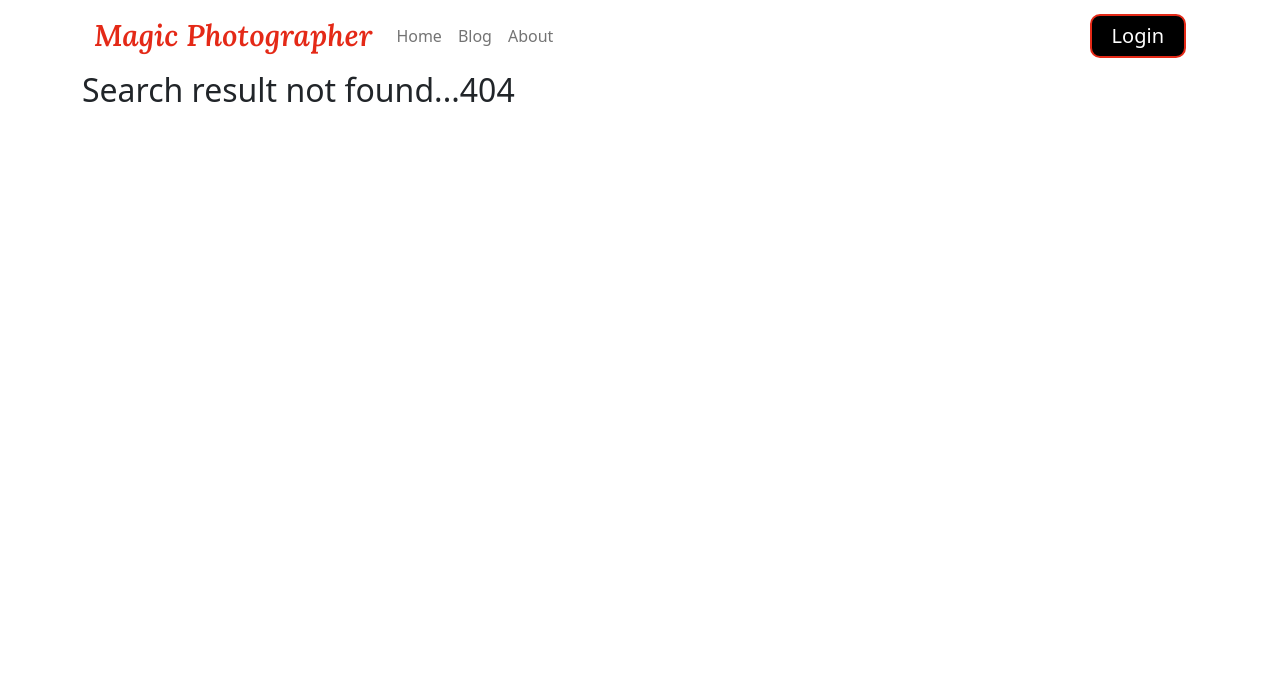
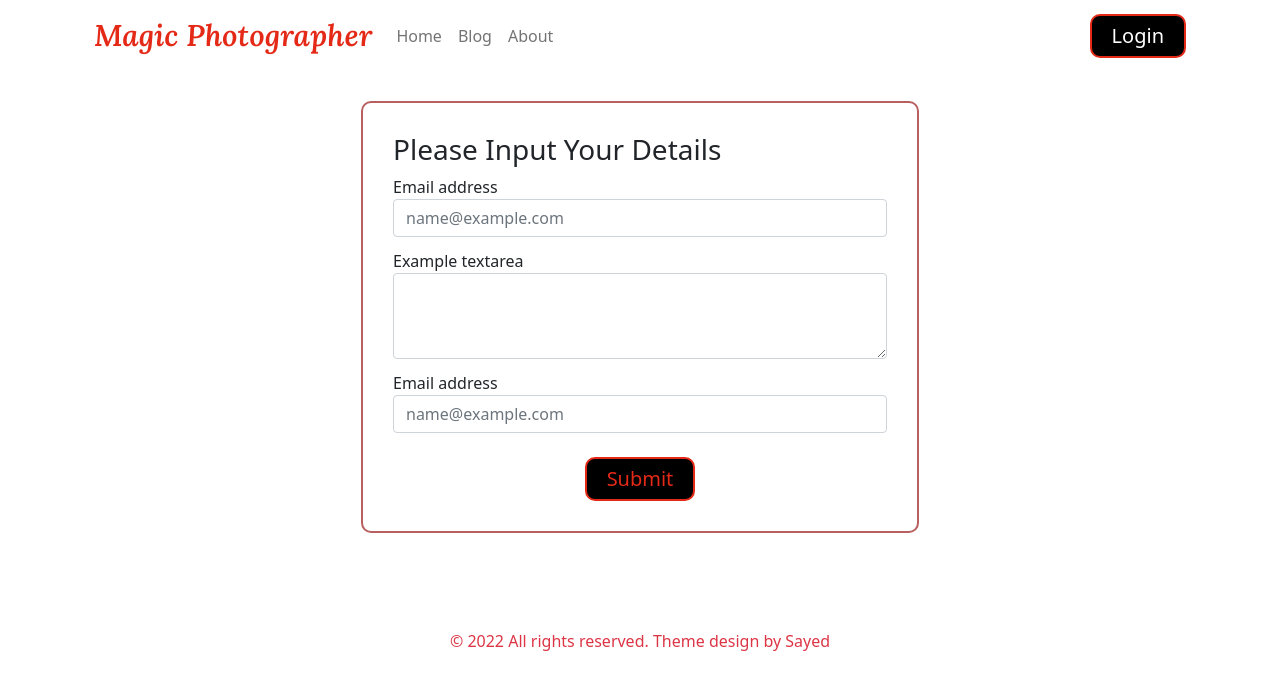
Before and after one commit to mdsayed333/magic_photographer_as10, a React (Create React App) app: page /checkout in a window 1280 px wide. Before the commit this address had no page. Shown: the top 690 px of the page. Built offline with nearby package versions, Linux system fonts and the light colour scheme; no server answers.

Commit message:
login page created

```diff
--- a/src/App.js
+++ b/src/App.js
@@ -9,6 +9,7 @@ import 'bootstrap/dist/css/bootstrap.min.css';
 import Login from './Pages/Login/Login';
 import NotFound from './Pages/NotFound/NotFound';
 import Register from './Pages/Register/Register';
+import CheckOut from './Pages/CheckOut/CheckOut';
 
 function App() {
   return (
@@ -20,6 +21,7 @@ function App() {
         <Route path='/home'element={<Home></Home>}></Route>
         <Route path='/blog' element={<Blog></Blog>}></Route>
         <Route path='/about' element={<About></About>}></Route>
+        <Route path='/checkout' element={<CheckOut></CheckOut>}></Route>
         <Route path='/register' element={<Register></Register>}></Route>
         <Route path='/login' element={<Login></Login>}></Route>
         <Route path='*' element={<NotFound></NotFound>}></Route>
--- /dev/null
+++ b/src/Pages/CheckOut/CheckOut.css
@@ -0,0 +1,7 @@
+.checkout{
+    border: 2px solid rgb(184, 96, 96);
+    border-radius: 10px;
+    padding: 30px;
+    margin-top: 30px;
+
+}
--- /dev/null
+++ b/src/Pages/CheckOut/CheckOut.js
@@ -0,0 +1,55 @@
+import React from "react";
+import Footer from "../Shared/Footer/Footer";
+import './CheckOut.css';
+
+const CheckOut = () => {
+  return (
+    <div>
+        <div className="w-50 mx-auto checkout">
+      <h3> Please Input Your Details</h3>
+      <div className="mb-1 ">
+        <label className="form-label w-100">
+          Email address
+        <input
+
+          type="email"
+          className="form-control"
+          id="exampleFormControlInput1"
+          placeholder="name@example.com"
+          />
+          </label>
+      </div>
+      <div className="mb-1">
+        <label className="form-label w-100">
+          Example textarea
+        <textarea
+          className="form-control"
+          id="exampleFormControlTextarea1"
+          rows="3"
+          ></textarea>
+          </label>
+      </div>
+
+      <div className="mb-3">
+        <label className="form-label w-100">
+          Email address
+        <input
+          type="email"
+          className="form-control"
+          id="exampleFormControlInput1"
+          placeholder="name@example.com"
+          />
+          </label>
+      </div>
+      <div className="d-block mx-auto">
+      <button className="d-block mx-auto myButton">
+          Submit
+      </button>
+      </div>
+    </div>
+    <Footer></Footer>
+    </div>
+  );
+};
+
+export default CheckOut;
--- a/src/Pages/HomePage/Home/Home.css
+++ b/src/Pages/HomePage/Home/Home.css
@@ -0,0 +1,6 @@
+@import url('https://fonts.googleapis.com/css2?family=Lora:ital,wght@1,600&display=swap');
+
+.banner-title{
+    font-family: 'Lora', serif;
+    color: rgb(232, 209, 209);
+}
--- a/src/Pages/HomePage/Home/Home.js
+++ b/src/Pages/HomePage/Home/Home.js
@@ -5,6 +5,7 @@ import image1 from '../../../img/photo1.jpeg';
 import image3 from '../../../img/photo3.jpg';
 import image2 from '../../../img/photo2.jpeg';
 import Services from "../Services/Services";
+import './Home.css';
 
 const Home = () => {
   return (
@@ -20,7 +21,7 @@ const Home = () => {
             alt="First slide"
           />
           <Carousel.Caption>
-            <h2>My Experience</h2>
+            <h2 className="banner-title">My Experience</h2>
             <p>I am a Professional photographer and multidisciplinary artist who has
             worked for the past 6 years in advertising, fashion, product, reportage & fine art projects.</p>
           </Carousel.Caption>
@@ -34,7 +35,7 @@ const Home = () => {
           />
 
           <Carousel.Caption>
-            <h2>Quality Shot</h2>
+            <h2 className="banner-title">Quality Shot</h2>
             <p>I will shoot different types of visual content,
             for your brand or company whether you are a small business or a renowned brand.</p>
           </Carousel.Caption>
@@ -49,7 +50,7 @@ const Home = () => {
           />
 
           <Carousel.Caption>
-            <h2>I can provide Photographic coverage for any Product launch Event</h2>
+            <h2 className="banner-title">I can provide Photographic coverage for any Product launch Event</h2>
 
           </Carousel.Caption>
         </Carousel.Item>
--- a/src/Pages/HomePage/Service/Service.js
+++ b/src/Pages/HomePage/Service/Service.js
@@ -1,9 +1,16 @@
 import React from "react";
 import { Card, Col, } from "react-bootstrap";
+import { Navigate, useNavigate } from "react-router-dom";
+import CheckOut from "../../CheckOut/CheckOut";
 import './Service.css';
 
 const Service = ({ service }) => {
+  const navigate = useNavigate();
   const { name, img, description, price} = service;
+
+  const handleCheckout = () => {
+    navigate('/checkout');
+  }
   return (
     <div>
       <Col className="h-100">
@@ -17,7 +24,7 @@ const Service = ({ service }) => {
                  <h2 className="mt-3">Price: <span className="text-danger">${price} </span> </h2>
                 </Card.Text>
               </Card.Body>
-              <button className="myButton">Get In Touch</button>
+              <button onClick={handleCheckout} className="myButton">Get In Touch</button>
             </Card>
           </Col>
     </div>
--- a/src/Pages/Login/Login.js
+++ b/src/Pages/Login/Login.js
@@ -1,14 +1,38 @@
-import React, { useState } from "react";
-import { Link } from "react-router-dom";
+import { useSignInWithEmailAndPassword } from "react-firebase-hooks/auth";
+import { Link, useNavigate } from "react-router-dom";
+import auth from "../../firebase.init";
 import Footer from "../Shared/Footer/Footer";
 import './Login.css';
 
 const Login = () => {
+  const navigate = useNavigate();
+  const [
+    signInWithEmailAndPassword,
+    user,
+    loading,
+    error,
+  ] = useSignInWithEmailAndPassword(auth);
+
+  if(user){
+    navigate('/home');
+  }
+
+  const handleFormSubmit = event =>{
+    event.preventDefault();
+    const email = event.target.email.value;
+    const password = event.target.password.value;
+    console.log(email, password);
+
+    signInWithEmailAndPassword(email, password);
+
+  }
+
+
   return (
     <div className="container ">
       <div className="">
+        <form onSubmit={handleFormSubmit} className="w-50 mx-auto login-container  p-3 rounded">
           <h2> Login</h2>
-        <form className="w-50 mx-auto login-container  p-3 rounded">
           <div className="mb-1">
             <label className="form-label w-100">
               Email address
@@ -32,7 +56,6 @@ const Login = () => {
               />
             </label>
           </div>
-
 
           <button
             type="submit"
--- a/src/Pages/Register/Register.js
+++ b/src/Pages/Register/Register.js
@@ -1,13 +1,43 @@
-import React from 'react';
-import { Link } from 'react-router-dom';
-import Footer from '../Shared/Footer/Footer';
+import React, { useState } from "react";
+import { Link } from "react-router-dom";
+import Footer from "../Shared/Footer/Footer";
+import { useCreateUserWithEmailAndPassword } from "react-firebase-hooks/auth";
+import auth from "../../firebase.init";
 
 const Register = () => {
+  const [handleError, setHandleError] = useState("");
+  const [createUserWithEmailAndPassword, user, loading, error] =
+    useCreateUserWithEmailAndPassword(auth);
+
+  let signInError;
+  if (error) {
+    signInError = <p className="text-danger">{error.message}</p>;
+  }
+
+  const handleFormSubmit = (event) => {
+    event.preventDefault();
+    const email = event.target.email.value;
+    const password = event.target.password.value;
+    const confirmPassword = event.target.confirmPassword.value;
+    console.log(email, password, confirmPassword);
+
+    if (password === confirmPassword) {
+      createUserWithEmailAndPassword(email, password);
+    } else {
+      setHandleError(
+        <p className="text-danger">Confirm Password did not match.</p>
+      );
+    }
+  };
+
   return (
     <div className="container ">
       <div className="">
+        <form
+          onSubmit={handleFormSubmit}
+          className="w-50 mx-auto login-container p-3 rounded"
+        >
           <h2> Create Account</h2>
-          <form className="w-50 mx-auto login-container p-3 rounded">
           <div className="mb-1">
             <label className="form-label w-100">
               Email address
@@ -31,6 +61,7 @@ const Register = () => {
               />
             </label>
           </div>
+          {handleError}
           <div className="mb-1">
             <label className="form-label w-100">
               Confirm Password
@@ -42,12 +73,8 @@ const Register = () => {
               />
             </label>
           </div>
-
-
-            <button
-              type="submit"
-              className="myButton d-block mt-2 w-50 mx-auto"
-            >
+          {signInError}
+          <button type="submit" className="myButton d-block mt-2 w-50 mx-auto">
             Register
           </button>
           {/* <button className="btn btn-link text-decoration-none">
--- a/src/Pages/Shared/Header/Header.js
+++ b/src/Pages/Shared/Header/Header.js
@@ -1,13 +1,21 @@
+import { signOut } from "firebase/auth";
 import React from "react";
 import {
   Container,
   Nav,
   Navbar,
 } from "react-bootstrap";
+import { useAuthState } from "react-firebase-hooks/auth";
 import { Link } from "react-router-dom";
+import auth from "../../../firebase.init";
 import "./Header.css";
 
 const Header = () => {
+  const [user, loading, error] = useAuthState(auth);
+
+ const logOut = () => {
+   signOut(auth);
+ }
   return (
     <div id="navbar">
       <Navbar expand="lg">
@@ -22,13 +30,21 @@ const Header = () => {
               style={{ maxHeight: "100px" }}
               navbarScroll
             >
-              <Nav.Link href="#action1">Home</Nav.Link>
-              <Nav.Link href="#action2">Blog</Nav.Link>
-              <Nav.Link href="#action3">About</Nav.Link>
+              <Nav.Link as={Link} to='/home'>Home</Nav.Link>
+              <Nav.Link as={Link} to='/blog'>Blog</Nav.Link>
+              <Nav.Link as={Link} to='/about'>About</Nav.Link>
             </Nav>
-            <Link className="text-white myButton" to="/login">
-              Login
-            </Link>
+
+            {
+              user ?
+              <button onClick={logOut} className="myButton"> Log Out</button> :
+              <Link className="text-white myButton" to="/login">
+                Login
+              </Link>
+
+            }
+
+
           </Navbar.Collapse>
         </Container>
       </Navbar>
```
Lines whose indentation alone changed are shown as unchanged.
